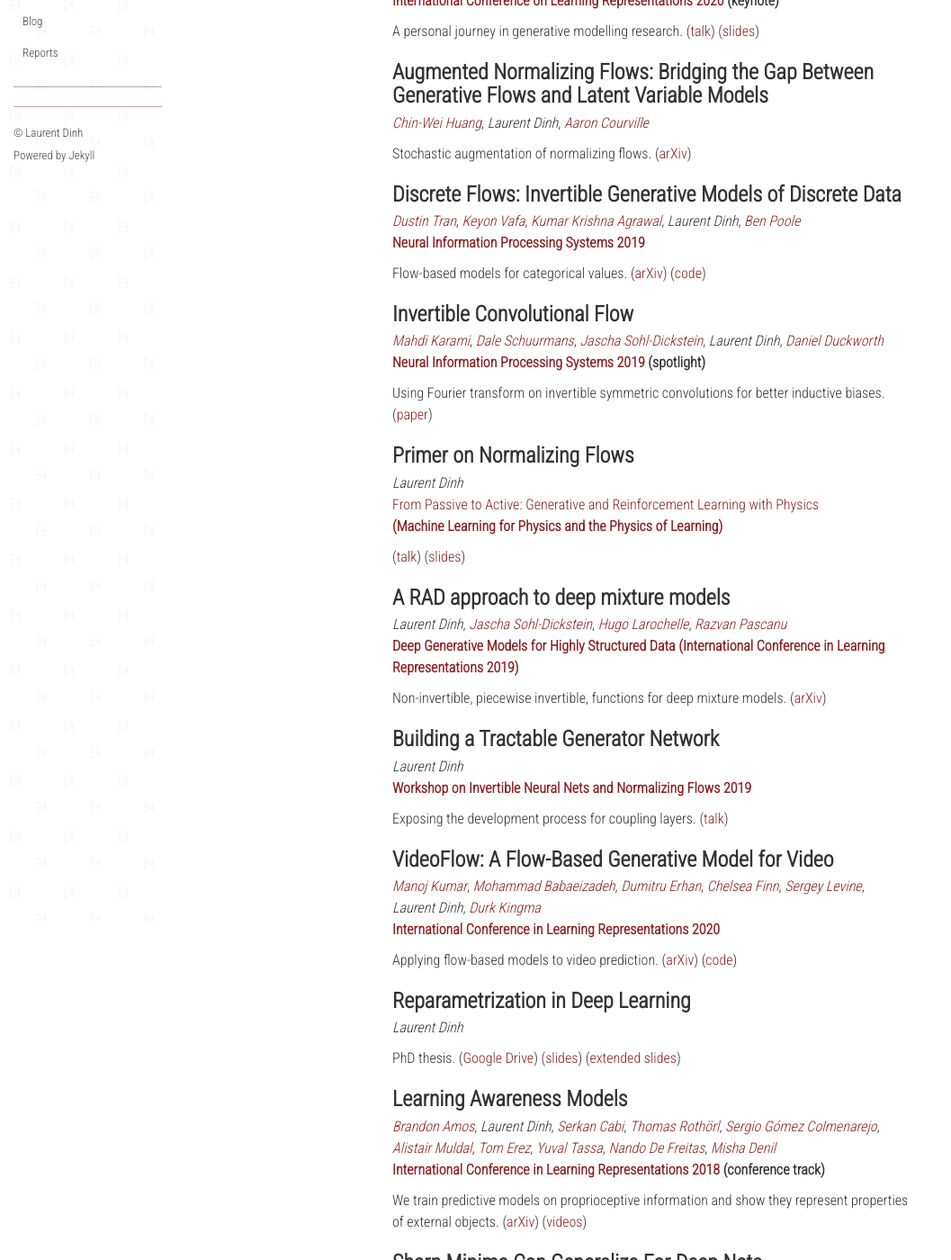
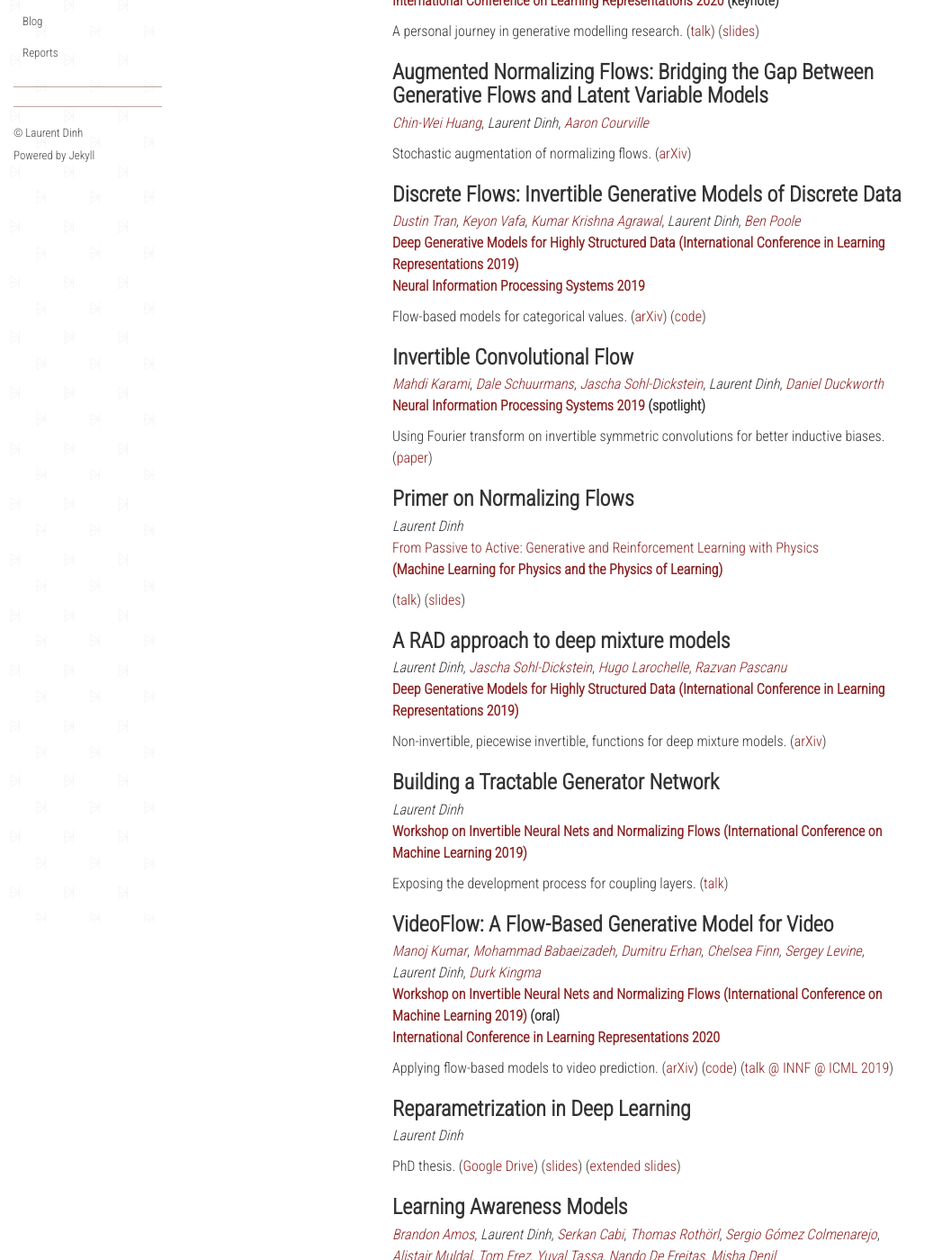
Before and after one commit to laurent-dinh/laurent-dinh.github.io, a Jekyll site: the page built from publications.md, in a window 1280 px wide and 1400 px high, scrolled down 395 px. Shown: the whole window at 90% size, without its empty margins (0-1057 px from the left). Built offline with Jekyll 4.4.1, drawn with Linux system fonts in a browser that asks for light colours; a style sheet for code colours, icons or effects is not loaded.

Commit message:
Adding talk link

```diff
--- a/publications.md
+++ b/publications.md
@@ -27,6 +27,7 @@ Stochastic augmentation of normalizing flows. ([arXiv](https://arxiv.org/abs/200
 
 ### Discrete Flows: Invertible Generative Models of Discrete Data
 [*Dustin&nbsp;Tran*](http://dustintran.com/), [*Keyon&nbsp;Vafa*](http://keyonvafa.com/), [*Kumar&nbsp;Krishna&nbsp;Agrawal*](https://kumarkrishna.github.io/), *Laurent&nbsp;Dinh*, [*Ben&nbsp;Poole*](https://cs.stanford.edu/~poole/)
+[**Deep Generative Models for Highly Structured Data**](https://deep-gen-struct.github.io/) [**(International Conference in Learning Representations 2019)**](https://iclr.cc/Conferences/2019)
 [**Neural Information Processing Systems 2019**](https://neurips.cc/Conferences/2019)
 
 Flow-based models for categorical values. ([arXiv](https://arxiv.org/abs/1905.10347)) ([code](https://github.com/tensorflow/tensor2tensor/blob/master/tensor2tensor/layers/reversible_layers.py))
@@ -56,7 +57,7 @@ Non-invertible, piecewise invertible, functions for deep mixture models. ([arXiv
 
 ### Building a Tractable Generator Network
 *Laurent&nbsp;Dinh*
-[**Workshop on Invertible Neural Nets and Normalizing Flows 2019**](https://invertibleworkshop.github.io/INNF_2019/)
+[**Workshop on Invertible Neural Nets and Normalizing Flows**](https://invertibleworkshop.github.io/INNF_2019/) [**(International Conference on Machine Learning 2019)**](https://2019.icml.cc/)
 
 Exposing the development process for coupling layers.
 ([talk](https://slideslive.com/38917898/building-a-tractable-generator-network?ref=speaker-17965-popular))
@@ -64,9 +65,10 @@ Exposing the development process for coupling layers.
 
 ### VideoFlow: A Flow-Based Generative Model for Video
 [*Manoj&nbsp;Kumar*](https://manojbits.wordpress.com/), [*Mohammad&nbsp;Babaeizadeh*](https://scholar.google.ca/citations?user=3Y4egcYAAAAJ), [*Dumitru&nbsp;Erhan*](http://www.dumitru.ca/), [*Chelsea&nbsp;Finn*](http://people.eecs.berkeley.edu/~cbfinn/), [*Sergey&nbsp;Levine*](https://people.eecs.berkeley.edu/~svlevine/), *Laurent&nbsp;Dinh*, [*Durk&nbsp;Kingma*](http://dpkingma.com/)
+[**Workshop on Invertible Neural Nets and Normalizing Flows**](https://invertibleworkshop.github.io/INNF_2019/) [**(International Conference on Machine Learning 2019)**](https://2019.icml.cc/) **(oral)**
 [**International Conference in Learning Representations 2020**](https://iclr.cc/Conferences/2020)
 
-Applying flow-based models to video prediction. ([arXiv](https://arxiv.org/abs/1903.01434)) ([code](https://github.com/tensorflow/tensor2tensor/blob/master/tensor2tensor/models/video/next_frame_glow.py))
+Applying flow-based models to video prediction. ([arXiv](https://arxiv.org/abs/1903.01434)) ([code](https://github.com/tensorflow/tensor2tensor/blob/master/tensor2tensor/models/video/next_frame_glow.py)) ([talk @ INNF @ ICML 2019](https://slideslive.com/38917904/videoflow-a-flowbased-generative-model-for-video))
 
 
 ### Reparametrization in Deep Learning
```
Also changed, not shown: about.md (+2 -1 lines), 3 other files.
